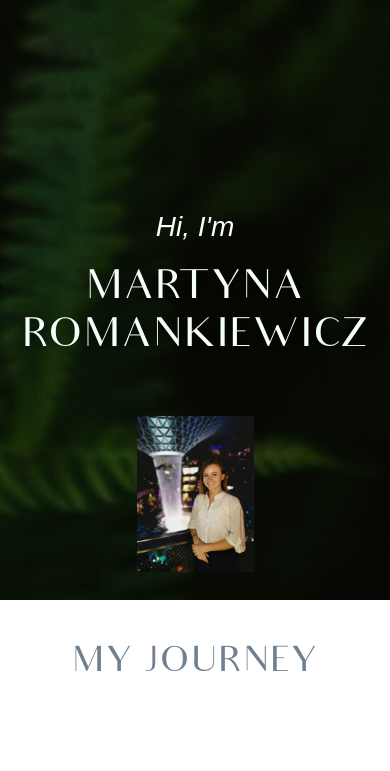
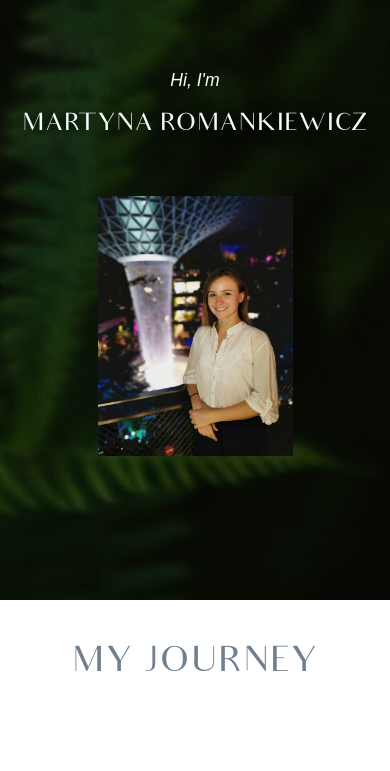
Before and after one commit to mromankim/martyna-website, a PHP site: page / in a window 390 px wide. Shown: the part 55-826 px from the top of the page. Run offline with PHP 8.4, Linux system fonts and the light colour scheme.

Commit message:
Add files via upload

```diff
--- a/index.html
+++ b/index.html
@@ -62,7 +62,7 @@
     <h3><i>Hi, I'm</i></h3>
     <h1>MARTYNA ROMANKIEWICZ</h1>
   </div>
-  <div class="col-lg-3 col-xl-3">
+  <div class="col-lg-3 col-xl-2.5">
     <img src="img/download.png" class="img-fluid", width="300px", class="center">
 
   </div>
--- a/styles.css
+++ b/styles.css
@@ -79,6 +79,7 @@
   display: block;
   width: auto;
   height: auto;
+  position: relative;
 }
 
 .col-lg-3 {
@@ -457,26 +458,6 @@
   font-size: 70%;
 }
 
-@media (max-width: 1200px)  {
-  .parallax img {
-    width: 30%;
-    height: auto;
-    margin: 0px;
-    margin-left: auto;
-    margin-right: auto;
-    display: block;
-}
-
-@media (min-width: 1080px)  {
-  .parallax img {
-    width: 60%;
-    height: auto;
-    margin: 0px;
-    margin-left: auto;
-    margin-right: auto;
-    display: block;
-}
-
 
 
 @media (max-width: 992px)  {
```
